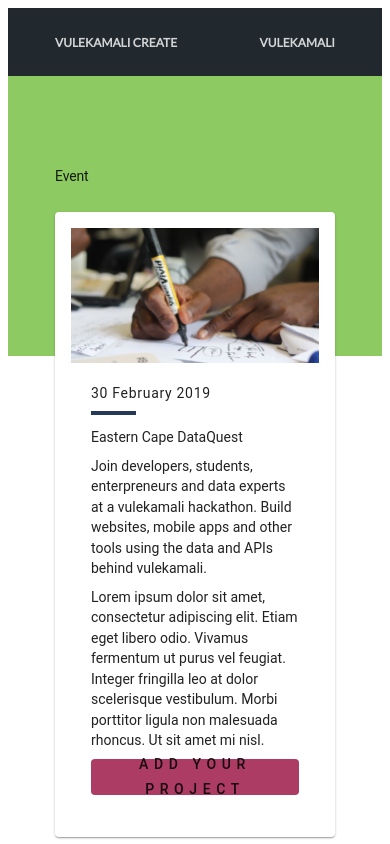
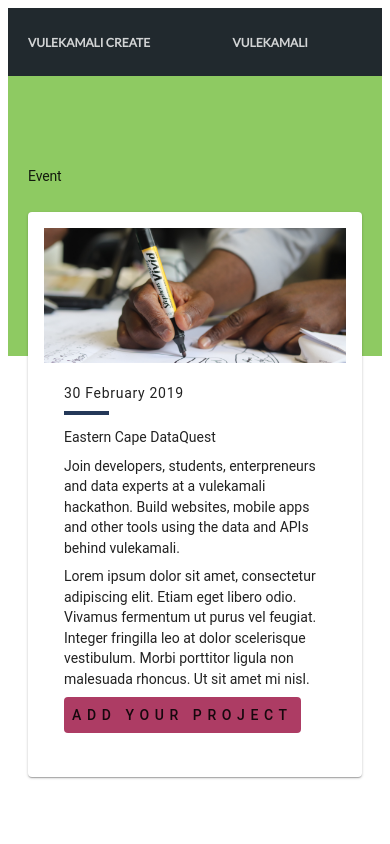
Before and after one commit to vulekamali/vulekamali-create, a Gatsby site: page / in a window 390 px wide. Shown: the top 844 px of the page. Built offline with nearby package versions, Linux system fonts and the light colour scheme; Gatsby itself is replaced by a stand-in of ours.

Commit message:
fix responsiveness

```diff
--- a/src/components/containerLayout/index.jsx
+++ b/src/components/containerLayout/index.jsx
@@ -3,23 +3,8 @@ import styled from 'styled-components';
 
 const Container = styled.div`
   width: 100%;
-  max-width: 280px;
-
-  @media screen and (min-width: 450px) {
-    max-width: 380px;
-  }
-
-  @media screen and (min-width: 650px) {
-    max-width: 500px;
-  }
-
-  @media screen and (min-width: 850px) {
-    max-width: 800px;
-  }
-
-  @media screen and (min-width: 1024px) {
-    max-width: 1000px;
-  }
+  max-width: 1000px;
+  margin: 0  20px;
 `;
 
 const ContainerLayout = ({ children }) => (
--- a/src/components/hero/index.jsx
+++ b/src/components/hero/index.jsx
@@ -59,31 +59,6 @@ const Text = styled(Typography)`
   @media screen and (min-width: 1024px) {
     font-size: 130px;
     padding-top: 175px;
-  }
-`;
-
-const CardWrapper = styled(Card)`
-  max-width: 280px;
-  height: 625px;
-
-  @media screen and (min-width: 450px) {
-    max-width: 380px;
-    height: 560px;
-  }
-
-  @media screen and (min-width: 650px) {
-    max-width: 500px;
-    height: 480px;
-  }
-
-  @media screen and (min-width: 850px) {
-    max-width: 800px;
-    height: 400px;
-  }
-
-  @media screen and (min-width: 1024px) {
-    max-width: 1000px;
-    height: 425px;
   }
 `;
 
@@ -227,7 +202,7 @@ const ImageStyle = styled.div`
 `;
 
 const callEventCard = () => (
-  <CardWrapper>
+  <Card>
     <CardContainer>
       <TextContainer>
         <Date>30 February 2019</Date>
@@ -251,7 +226,7 @@ const callEventCard = () => (
         <ImageStyle />
       </ImageContainer>
     </CardContainer>
-  </CardWrapper>
+  </Card>
 );
 
 const Hero = () => (
```
